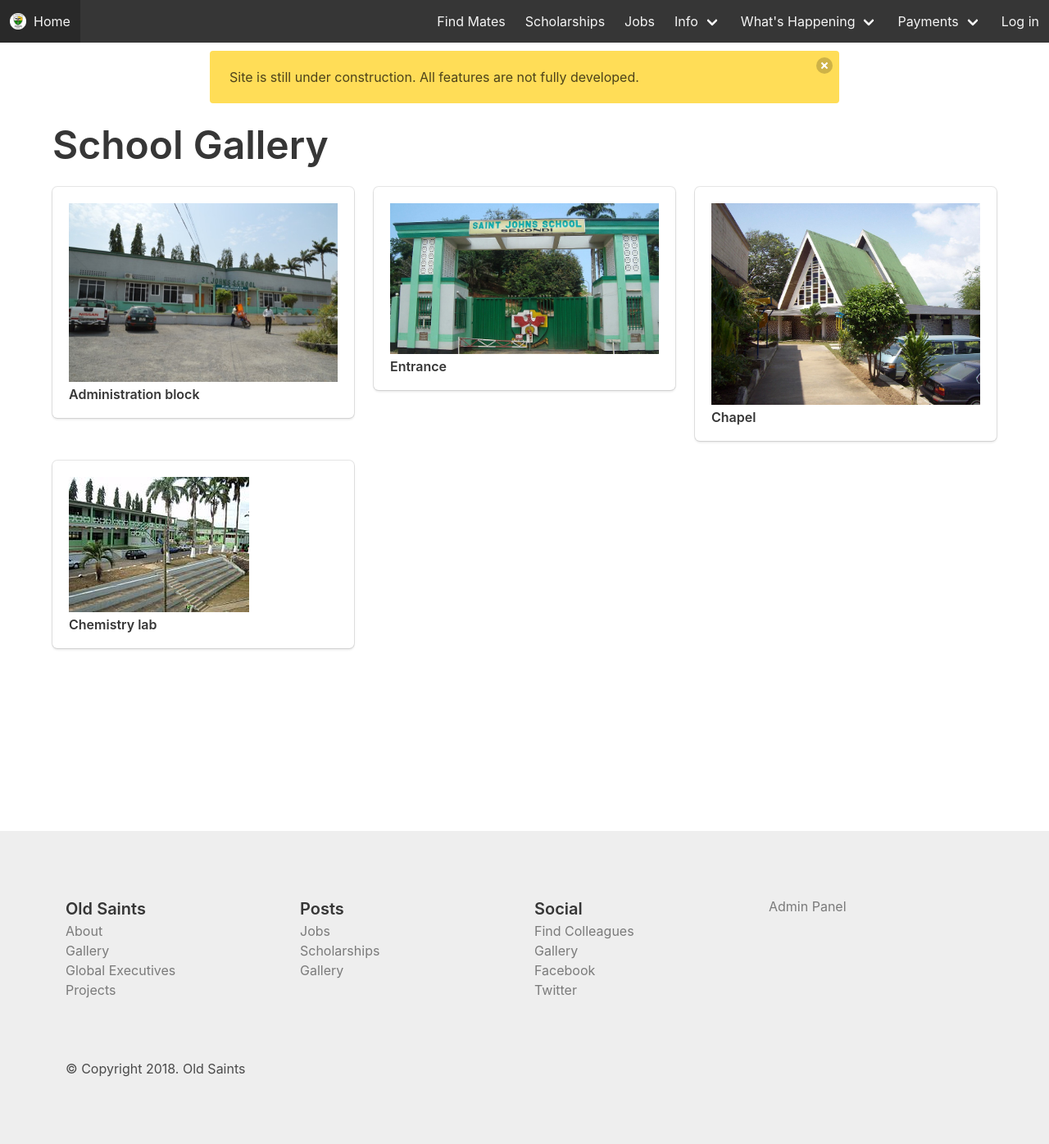
After one commit to blackmann/old_saints, a Django app: page /gallery/ in a window 1280 px wide. The commit adds this page. Shown: the whole page at 82% size. Run offline with Django 3.2, Linux system fonts and the light colour scheme; some libraries are stand-ins or nearby versions.

Commit message:
Minor content fix

```diff
--- a/web/templates/web/about.html
+++ b/web/templates/web/about.html
@@ -1,8 +1,8 @@
 {% extends "web/base.html" %} {% load static %} {% block main_title %} About {% endblock main_title %} {% block content %}
 <div class="centered-div">
     <p class="title is-1">About Old Saints</p>
-    <p>St. John's School is a boys' second-cycle school located at Sekondi in the of . It is one of the best senior high schools
-        in Ghana and the best in the region. It was founded on 29 January 1952 by Archbishop of the . At the time of the
+    <p>St. John's School is a boys' second-cycle school located in Sekondi in the Western Region. It is one of the best senior high schools
+        in Ghana and the best in the region. It was founded on 29th January 1952 by Archbishop of the . At the time of the
         founding, Porter was then and later . At its founding, the school had three teachers and forty-seven students.</p>
         <br>
 
@@ -35,7 +35,7 @@
 
     <p>St. John’s was founded as a private Secondary School by the Roman Catholic Church on 29 January 1952. It was the first
         Secondary School to be established in the Western Region and was named after Rev. John Beenker of the SMA Society
-        who shortly after assuming the post became seriously ill and had to return to Holland where he died, and so Rev.
+        who shortly after assuming the post became seriously ill and had to return to Holland where he died. Rev.
         Father Francis Kwamena Buah who was pursuing his postgraduate studies in Cork University Ireland was recalled to
         head the school. Before his arrival, however, Rev. Father Donelley, SMA, temporarily held the fort.</p>
 
--- a/web/templates/web/base.html
+++ b/web/templates/web/base.html
@@ -17,14 +17,18 @@
         <nav class="navbar is-dark" role="navigation" aria-label="main navigation">
             <div class="navbar-brand">
                 <a class="navbar-item" href="/">
-                    <img src="{% static 'web/images/oldsaints-01.png' %}" alt="Old Saints" width="20" height="20"> &nbsp;Old Saints
+                    <img src="{% static 'web/images/oldsaints-01.png' %}" alt="Old Saints" width="20" height="20"> &nbsp;{% if home %}
+                    Old Saints
+                    {% else %}
+                    Home
+                    {% endif %}
                 </a>
             </div>
 
             <div class="navbar-menu">
                 <div class="navbar-end">
                     <a class="navbar-item" href="{% url 'web:find_mate' %}">
-                        Find Colleagues
+                        Find Mates
                     </a>
                     <a class="navbar-item" href="{% url 'web:scholarships' %}">
                         Scholarships
@@ -34,10 +38,29 @@
                     </a>
                     <div class="navbar-item has-dropdown is-hoverable">
                         <a class="navbar-link">
-                            Updates
+                            Info
                         </a>
                         <div class="navbar-dropdown is-boxed">
-                            <a class="navbar-item" href="">
+                            <a class="navbar-item" href="{% url 'web:about' %}">
+                                About
+                            </a>
+                            <a class="navbar-item" href="{% url 'web:global_executives' %}">
+                                Global Executives
+                            </a>
+                            <a class="navbar-item" href="{% url 'web:gallery' %}">
+                                Gallery
+                            </a>
+                            <a href="" class="navbar-item">
+                                Projects
+                            </a>
+                        </div>
+                    </div>
+                    <div class="navbar-item has-dropdown is-hoverable">
+                        <a class="navbar-link">
+                            What's Happening
+                        </a>
+                        <div class="navbar-dropdown is-boxed">
+                            <a class="navbar-item" href="{% url 'web:gallery' %}">
                                 Gallery
                             </a>
                             <a class="navbar-item" href="">
@@ -97,6 +120,7 @@
         <button class="delete"></button>
         Site is still under construction. All features are not fully developed.
     </div>
+    <!-- <br> -->
 
     <div class="content-block">
         {% block content %} {% endblock content %}
@@ -112,7 +136,7 @@
                         <a href="{% url 'web:about' %}" class="has-text-grey">About</a>
                     </li>
                     <li>
-                        <a href="" class="has-text-grey">Gallery</a>
+                        <a href="{% url 'web:gallery' %}" class="has-text-grey">Gallery</a>
                     </li>
                     <li>
                         <a href="{% url 'web:global_executives' %}" class="has-text-grey">Global Executives</a>
--- /dev/null
+++ b/web/templates/web/gallery.html
@@ -0,0 +1,34 @@
+{% extends "web/base.html" %} {% block main_title %} Gallery {% endblock main_title %} {% block content %}
+<div class="container">
+    <p class="title is-1">School Gallery</p>
+
+    <div class="columns is-mobile is-multiline">
+        <div class="column is-one-third">
+            <div class="box">
+                <img src="/static/web/images/administration.jpg" alt="">
+                <p class="title is-6">Administration block</p>
+            </div>
+        </div>
+        <div class="column is-one-third">
+            <div class="box">
+                <img src="/static/web/images/oldsaints-gate.jpg" alt="">
+                <p class="title is-6">Entrance</p>
+            </div>
+
+        </div>
+        <div class="column is-one-third">
+            <div class="box">
+                <img src="/static/web/images/chapel.jpg" alt="">
+                <p class="title is-6">Chapel</p>
+            </div>
+        </div>
+
+        <div class="column is-one-third">
+            <div class="box">
+                <img src="/static/web/images/chemlab.jpg" alt="">
+                <p class="title is-6">Chemistry lab</p>
+            </div>
+        </div>
+    </div>
+</div>
+{% endblock content %}
--- a/web/templates/web/global_executives.html
+++ b/web/templates/web/global_executives.html
@@ -5,7 +5,7 @@
     <br>
     <br>
 
-    <div class="columns is-mobile is-multiple">
+    <div class="columns is-multiline">
         {% for ge in executives %}
         <div class="column is-one-third">
             <div class="box">
--- a/web/templates/web/index.html
+++ b/web/templates/web/index.html
@@ -29,7 +29,7 @@
         <a href="{% url 'web:register' %}" class="has-text-white" style="text-decoration: underline;">Register if you do not have an account</a>
 
         {% else %}
-        <a href="{% url 'web:login' %}" class="button is-rounded is-warning">Find Jobs</a>
+
         {% endif %}
     </div>
 </div>
--- a/web/urls.py
+++ b/web/urls.py
@@ -18,6 +18,7 @@ urlpatterns = [
     url(r'^scholarships/(?P<scholarship_id>\d+)/$', views.scholarship_detail, name="scholarship_detail"),
     url(r'^about/$', views.about, name="about"),
     url('^global-executives/$', views.general_executives, name="global_executives"),
+    url('^gallery/$', views.gallery, name="gallery"),
 ]
 
 app_name = 'web'
--- a/web/views.py
+++ b/web/views.py
@@ -19,6 +19,16 @@ EXECUTIVES = [
         "name": "Robert Nana Mensah",
         "position": "GEC Executive Member",
         "image": "/static/web/images/robertgec.jpg"
+    },
+    {
+        "name": "Kwame Akaba",
+        "position": "GEC Treasurer President",
+        "image": "/static/web/images/akabagec.jpg"
+    },
+    {
+        "name": "Adjamah Codjoe",
+        "position": "GEC Secretary",
+        "image": "/static/web/images/adjamahgec.jpg"
     },]
 
 
@@ -89,37 +99,8 @@ def clean_registration_form(request, all=False):
 
 
 def home(request):
+    context = {"home": True}
 
-    # TODO the years and house name list
-
-    context = {}
-    error = False
-
-    context['first_name'] = ""
-    context['last_name'] = ""
-    context['email'] = ""
-    context['houses'] = get_houses()
-    context['house'] = ''
-
-    if request.method == "POST":
-        # check for the important stuffs
-        context.update(clean_registration_form(request, False))
-
-        if not len(context['first_name']) or not len(context['last_name']):
-            context['error'] = "Please provide your full name"
-            error = True
-
-        if not len(context['email']):
-            context['error'] = "Please provide an email"
-            error = True
-
-        if not error:
-            return redirect('/register/?f=%s&l=%s&e=%s&y=%s&h=%s' %
-                            (context['first_name'],
-                             context['last_name'],
-                             context['email'],
-                             context['year_of_completion'],
-                             context['house'], ))
     return render(request, "web/index.html", context)
 
 
@@ -336,3 +317,8 @@ def general_executives(request):
         'executives': EXECUTIVES
     }
     return render(request, "web/global_executives.html", context)
+
+
+def gallery(request):
+
+    return render(request, "web/gallery.html")
```
Also changed, not shown: web/templates/web/find_mate.html (+3 -4 lines), web/static/web/images/Stjohnsschoolmain1.jpg (added), web/static/web/images/adjamahgec.jpg (added), web/static/web/images/administration.jpg (added), web/static/web/images/akabagec.jpg (added), web/static/web/images/chapel.jpg (added), web/static/web/images/chemlab.jpg (added).
